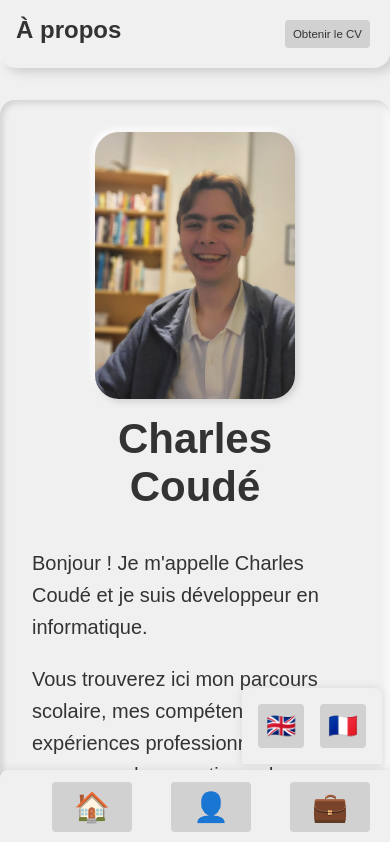
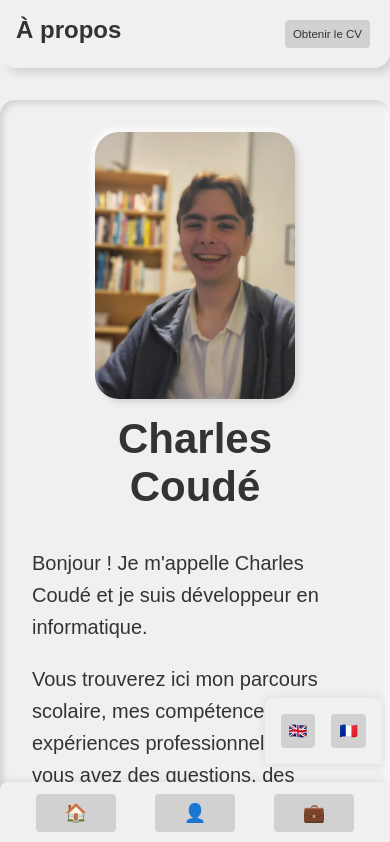
Before and after one commit to totoc2428/cv, a React (Vite) app: page /about in a window 390 px wide. Shown: the top 842 px of the page. Built offline with nearby package versions, Linux system fonts and the light colour scheme.

Commit message:
correction css 4

```diff
--- a/public/style/components/exp/exps.css
+++ b/public/style/components/exp/exps.css
@@ -238,10 +238,18 @@
   .exp-detail {
     max-height: 45vh;
     width: 100%;
+    overflow-y: scroll;
   }
 
   .exp-detail .header-exp-detail .content h1 {
     font-size: 120%;
+  }
+
+  .exp-detail .main-exp-detail {
+    max-height: 100% !important;
+    margin-bottom: 5rem;
+    overflow-y: scroll !important;
+    transition: all 0.3s ease;
   }
 
   .exp-detail .main-exp-detail .item.location,
--- a/public/style/components/nav/nav.css
+++ b/public/style/components/nav/nav.css
@@ -41,6 +41,9 @@
   }
 
   .nav.main-nav {
+    padding: 0rem;
+    padding-top: 0.5rem;
+    padding-bottom: 0.5rem;
     translate: 0vw 0vh;
     width: 100%;
     justify-content: center;
@@ -58,7 +61,7 @@
   }
 
   .nav .button {
-    font-size: 200%;
+    font-size: 125%;
   }
 
   .nav:hover {
--- a/public/style/view/work.css
+++ b/public/style/view/work.css
@@ -130,6 +130,8 @@
     height: 100%;
     max-height: 100% !important;
     margin-top: 1rem;
+    margin-bottom: 5rem;
+    transition: all 0.3s ease;
   }
 
   .work-section.open .exp-list {
@@ -138,6 +140,7 @@
 
   .header-exp-detail .nav-exp-detail .title {
     text-wrap: nowrap;
+    width: 120% !important;
     overflow: hidden;
   }
 }
```
